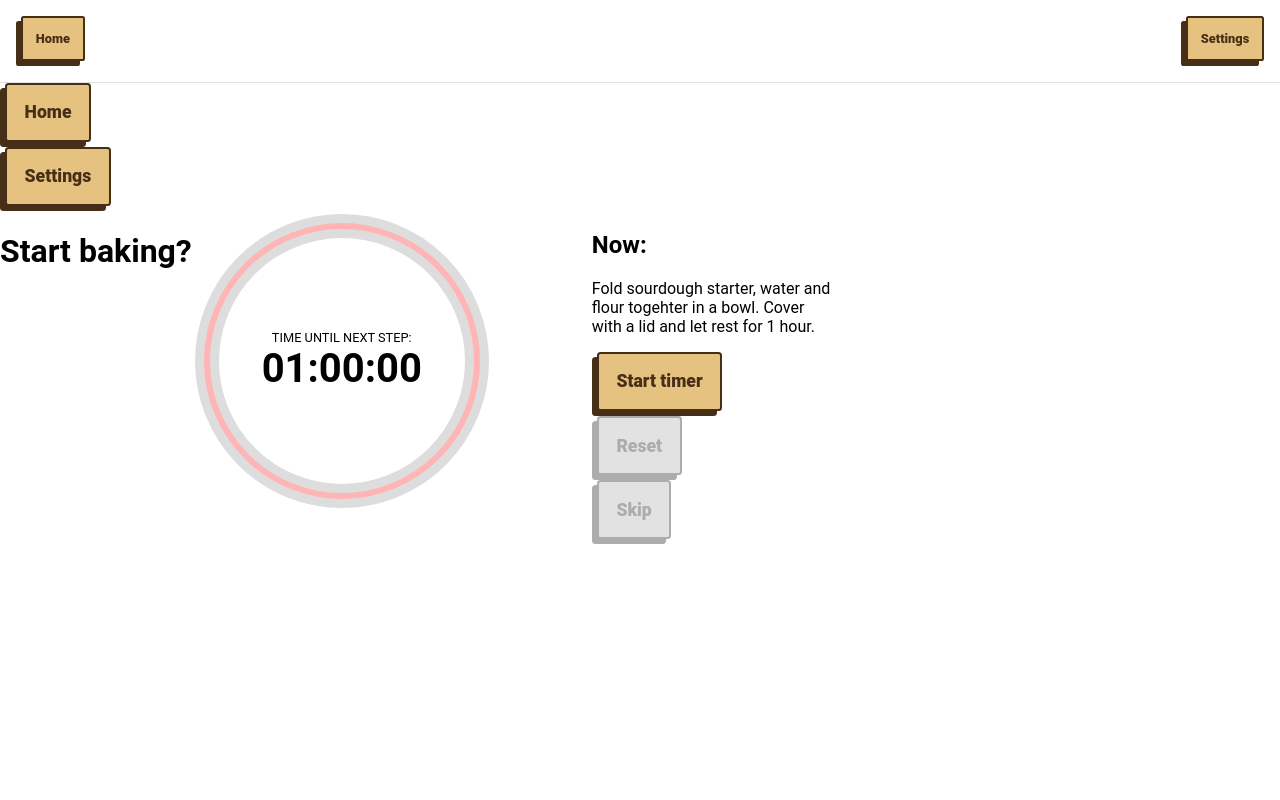
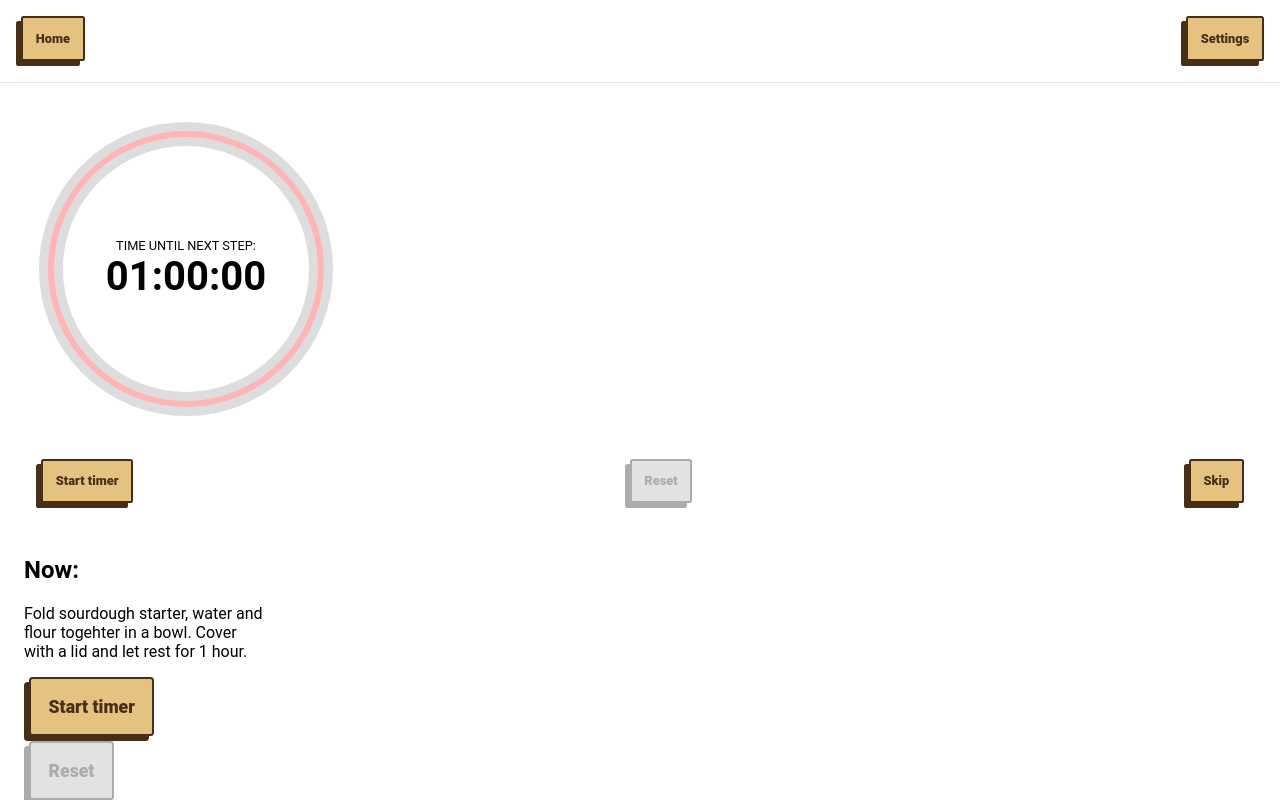
Before and after one commit to fermentedcat/dough-timer, a React (Create React App) app: page /bake in a window 1280 px wide. Built offline with nearby package versions, Linux system fonts and the light colour scheme.

Commit message:
Render all steps through steps component

```diff
--- /dev/null
+++ b/src/components/Steps/Steps.jsx
@@ -0,0 +1,53 @@
+import { motion } from "framer-motion"
+import styles from './Steps.module.scss'
+import Step from "../Step/Step"
+
+const Steps = ({steps, nextUpIndex, activeIndex}) => {
+
+  const variants = {
+    hide: { opacity: 0 },
+    show: {
+      opacity: 1,
+      transition: {
+        staggerChildren: 0.1
+      }}
+  }
+
+  const stepVariants = {
+    hide: {
+      y: 300,
+    },
+    show: {
+      y: 0,
+      transition: { type: 'linear' }
+    }
+  }
+
+  return (
+    <motion.ul
+      className={styles.wrapper}
+      variants={variants}
+      initial="hide"
+      animate="show"
+    >
+      {steps.map((step, index) => {
+        return (
+          <motion.li
+            key={index}
+            variants={stepVariants}
+          >
+            <Step
+              step={step}
+              number={index + 1}
+              isActive={activeIndex === index}
+              isNext={nextUpIndex === index}
+              isDone={nextUpIndex > index}
+              />
+            </motion.li>
+        )
+      })}
+    </motion.ul>
+  )
+}
+
+export default Steps
--- /dev/null
+++ b/src/components/Steps/Steps.module.scss
@@ -0,0 +1,12 @@
+.wrapper {
+  height: 100%;
+  width: 100%;
+  overflow: auto;
+  margin: 0;
+  padding: .5em;
+  // box-sizing: content-box;
+
+  li {
+    list-style-type: none;
+  }
+}
--- a/src/views/Bake/Bake.jsx
+++ b/src/views/Bake/Bake.jsx
@@ -1,17 +1,17 @@
-import React, { useEffect, useState } from 'react'
+import React, { useState } from 'react'
 
 import styles from './Bake.module.scss'
-import Link from '../../components/Link/Link'
 import { Timer } from '../../components/Timer/Timer'
-import Step from '../../components/Step/Step'
 import recipes from '../../data/recipes.json'
+import Button from '../../components/Button/Button'
+import Steps from '../../components/Steps/Steps'
 
 const Bake = () => {
   const [isRunning, setIsRunning] = useState(false)
   const [isFinished, setIsFinished] = useState(true)
   const [hasUpdated, setHasUpdated] = useState(false)
   const [currentStep, setCurrentStep] = useState(0)
-  const [secondsToNext, setSecondsToNext] = useState(0)
+  const [secondsToNext, setSecondsToNext] = useState(recipes[0].steps[currentStep].secondsToNext)
 
   function stopTimer() {
     setIsRunning(false)
@@ -20,12 +20,17 @@ const Bake = () => {
   }
 
   function skipTimer() {
+    if (isRunning) {
       // make current step active
       // show digits for next timer
       setIsFinished(true)
       setIsRunning(false)
+      setSecondsToNext(recipes[0].steps[currentStep].secondsToNext)
+    } else {
+      setSecondsToNext(recipes[0].steps[currentStep + 1].secondsToNext)
+      setCurrentStep(currentStep + 1)
+    }
     setHasUpdated(true)
-    setSecondsToNext(recipes[0].steps[currentStep].secondsToNext)
   }
 
   function restartTimer() {
@@ -33,41 +38,23 @@ const Bake = () => {
       startTimer()
       return
     }
+    setCurrentStep(currentStep - 1)
+
     // Stop and reset timer to current time
     setIsRunning(false)
     setHasUpdated(true)
   }
 
   function startTimer() {
+    setCurrentStep(currentStep + 1)
+    setHasUpdated(true)
+    setIsRunning(true)
     setIsFinished(false)
-    setIsRunning(true)
     setHasUpdated(false)
   }
 
-  function handleStepDone() {
-    setCurrentStep(currentStep + 1)
-    setHasUpdated(true)
-  }
-
-  useEffect(() => {
-    if (currentStep > 0) {
-      // timer should start if currentStep has increased
-      setSecondsToNext(recipes[0].steps[currentStep - 1].secondsToNext)
-      startTimer()
-      return
-    }
-    // default show first timer digits
-    setSecondsToNext(recipes[0].steps[currentStep].secondsToNext)
-  }, [currentStep])
-
   return (
-    <>
-      <nav>
-        <Link to="/" type="button">Home</Link>
-        <Link to="/settings" type="button">Settings</Link>
-      </nav>
     <main className={styles.wrapper}>
-        <h1>Start baking?</h1>
       <section className={styles.timerWrapper}>
         <Timer
           time={secondsToNext}
@@ -75,18 +62,18 @@ const Bake = () => {
           isRunning={isRunning}
           hasUpdated={hasUpdated}
         />
-          {/* <Button onClick={stopTimer}>Avbryt</Button> */}
       </section>
-        <Step
-          step={recipes[0].steps[currentStep]}
-          onDone={handleStepDone}
-          onRestart={restartTimer}
-          onSkip={skipTimer}
-          active={isFinished}
-          isStopped={!isFinished && !isRunning}
+        <div className={styles.btnWrapper}>
+          <Button size="small" onClick={startTimer} disabled={isRunning}>Start timer</Button>
+          <Button size="small" onClick={restartTimer} disabled={!isRunning}>Reset</Button>
+          <Button size="small" onClick={skipTimer}>Skip</Button>
+        </div>
+      <Steps
+        steps={recipes[0].steps}
+        activeIndex={!isRunning ? currentStep : false}
+        nextUpIndex={currentStep}
       />
     </main>
-    </>
   )
 }
 
--- a/src/views/Bake/Bake.module.scss
+++ b/src/views/Bake/Bake.module.scss
@@ -1,13 +1,20 @@
 @import '../../global.scss';
 
 .wrapper {
+  display: flex;
+  flex-direction: column;
   height: 100%;
-  overflow: auto;
-  display: flex;
+  overflow: hidden;
+  margin: 1em;
+  margin-bottom: 0;
+  // box-sizing: content-box;
 
+  .timerWrapper {
+    margin: 20px;
+  }
+  .btnWrapper {
+    margin: 20px;
+    display: flex;
+    justify-content: space-between;
+  }
 }
-
-.timerWrapper {
-  width: 400px;
-  height: 400px;
-}
```
Lines whose indentation alone changed are shown as unchanged.
